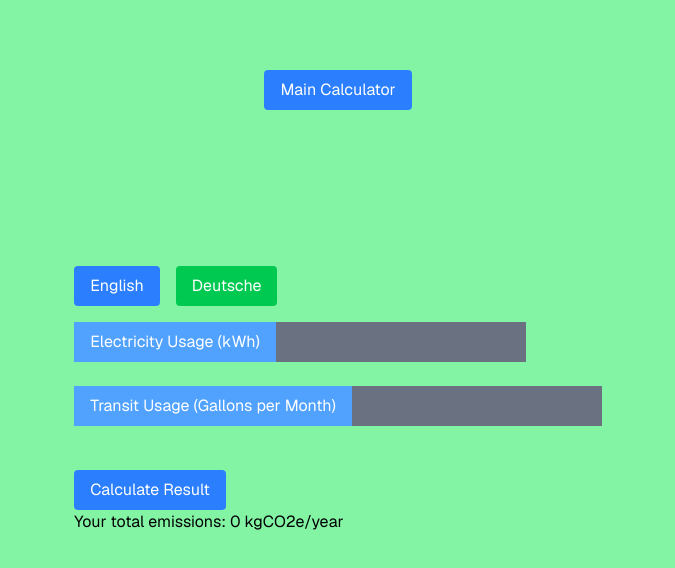
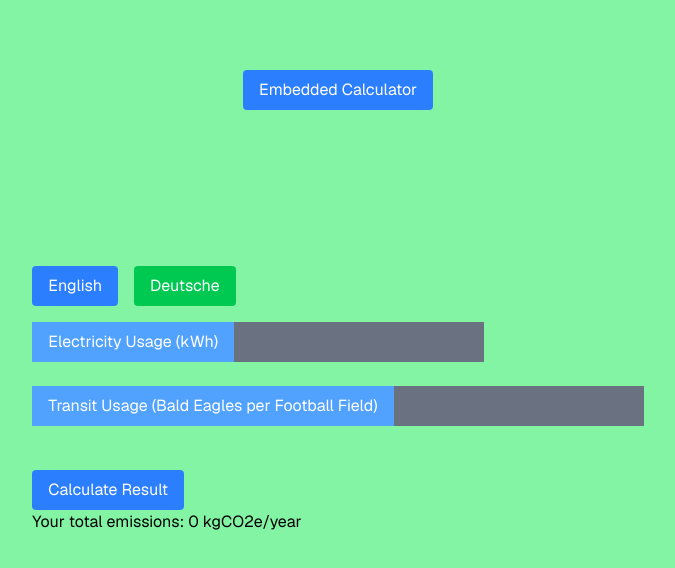
Before and after one commit to Fluxx7/climateaction, a Next.js app in the folder webapp/climate-action-app/: page /newCalc in a window 1280 px wide. Shown: the top 568 px of the page, without its empty margins (302-977 px from the left). Built offline with nearby package versions, Linux system fonts and the light colour scheme.

Commit message:
added some comments and changed some names
still working on adding more comments

```diff
--- a/webapp/climate-action-app/src/app/calculator.tsx
+++ b/webapp/climate-action-app/src/app/calculator.tsx
@@ -8,9 +8,9 @@ const calcFunctions: {[name: string]: (input: number) => number} = {
     "dietChoice": dietaryChoice,
 };
 
-export default function calculate(calcArray: [number, string][]) {
+export default function calculate(inputEmissionsTagArray: [number, string][]) {
     let total = 0;
-    let result: [key: string, value: number][] = calcArray.map((element) => {
+    let result: [key: string, value: number][] = inputEmissionsTagArray.map((element) => {
         if (!(element[1] in calcFunctions)) {
             throw new Error("Undefined operation '" + element[1] + "' attempted");
         }
--- a/webapp/climate-action-app/src/app/newCalc/page.tsx
+++ b/webapp/climate-action-app/src/app/newCalc/page.tsx
@@ -7,9 +7,13 @@ import calculate from "../calculator";
 export default function Home() {
 
   const [activeLang, setActiveLang] = useState("en"); // Active language
-  const [totalEmissions, setTotalEmissions] = useState(0); // Active language
+  const [totalEmissions, setTotalEmissions] = useState(0); // This displays the value from the calculator
 
-
+  /** Helper function to create a new button on the calculator
+   * label is the label it will have on the webpage
+   * tag is the id of the calculation function in the calculator file
+   * required marks whether the field is required or not
+  */
   function formNumberInput(label: string, tag: string, required: boolean = false) {
     return <div className="flex">
         <label htmlFor={tag} className="px-4 py-2 bg-blue-400 text-white">{label}</label>
@@ -31,7 +35,7 @@ export default function Home() {
   return (
     <div className="grid grid-rows-[20px_1fr_20px] items-center justify-items-center min-h-screen p-8 pb-20 gap-16 sm:p-20 font-[family-name:var(--font-geist-sans)]">
         <a href="..">
-            <button className="calc-btn" >Main Calculator</button>
+            <button className="calc-btn" >Embedded Calculator</button>
         </a>
         <main>
             {/* Language toggle buttons and restart button */}
@@ -50,11 +54,12 @@ export default function Home() {
             </button>
             </div>
             <form onSubmit={(event) => {
+                // I haven't figured out how to submit the form properly yet, the code to do so will presumably go here
                 event.preventDefault();
                 console.log("curse of ra");
             }}>
                 {formNumberInput("Electricity Usage (kWh)", "elecUsage", true)} <br/>
-                {formNumberInput("Transit Usage (Gallons per Month)", "transitUsage", true)} <br/>
+                {formNumberInput("Transit Usage (Bald Eagles per Football Field)", "transitUsage", true)} <br/>
                 <input type="submit" className="calc-btn mt-5" value="Calculate Result"/>
             </form>
             <div>
```
